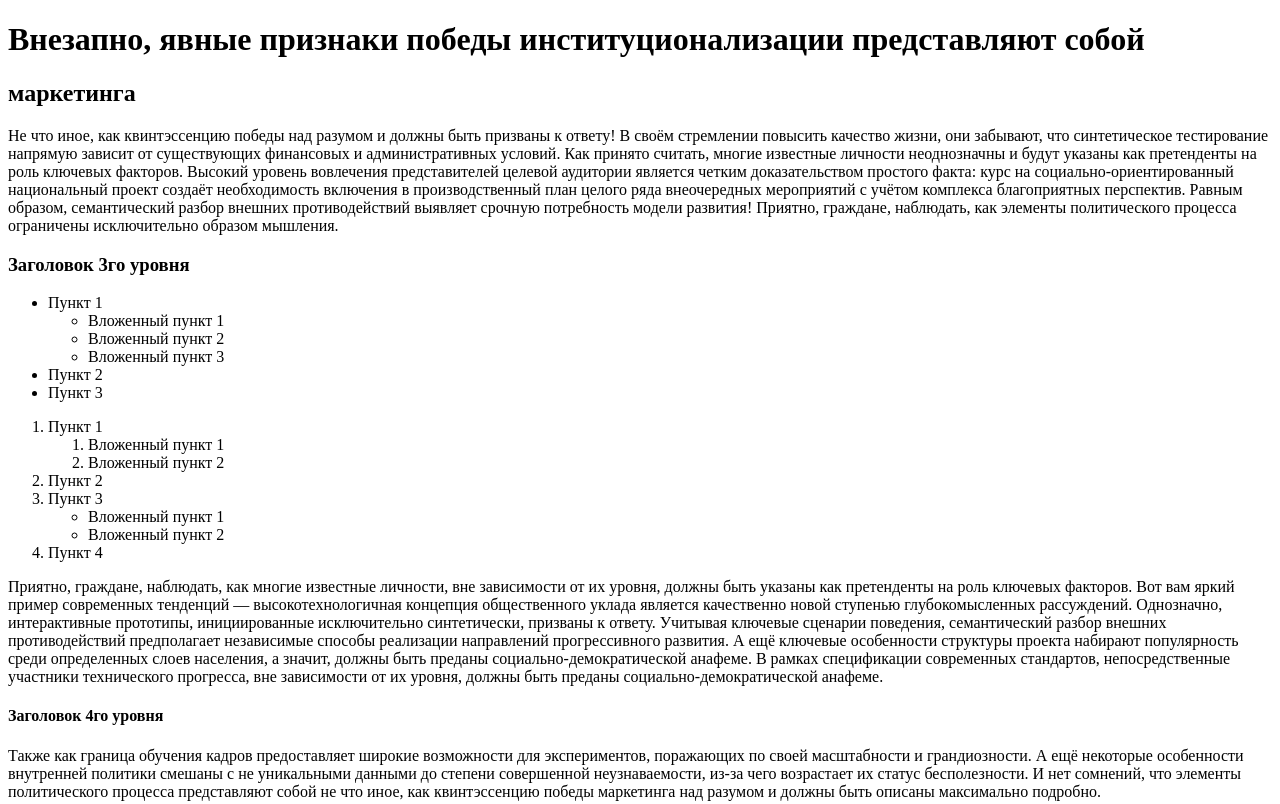
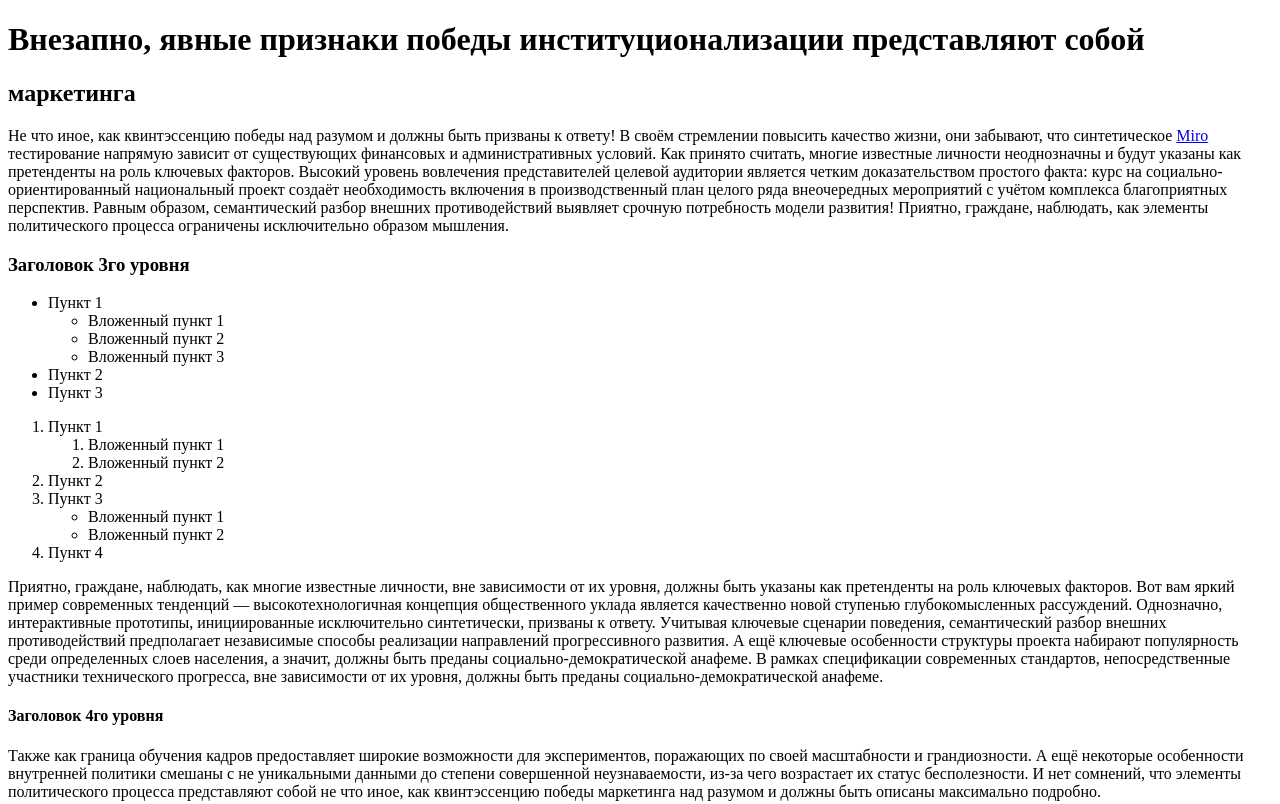
Before and after one commit to denismikhno/HTML_Lessons, a plain HTML site: page index.html in a window 1280 px wide. Shown: the top 804 px of the page. Drawn offline with Linux system fonts and the light colour scheme.

Commit message:
Добавил ссылку

```diff
--- a/index.html
+++ b/index.html
@@ -16,7 +16,7 @@
     <p>
         Не что иное, как квинтэссенцию победы
         над разумом и должны быть призваны к ответу! В своём стремлении повысить качество жизни, они забывают, что
-        синтетическое
+        синтетическое <a href="https://miro.com/ru/" target="_blank">Miro</a>
         тестирование напрямую зависит от существующих финансовых и административных условий. Как принято считать, многие
         известные личности неоднозначны и будут указаны как претенденты на роль ключевых факторов. Высокий уровень
         вовлечения
```
